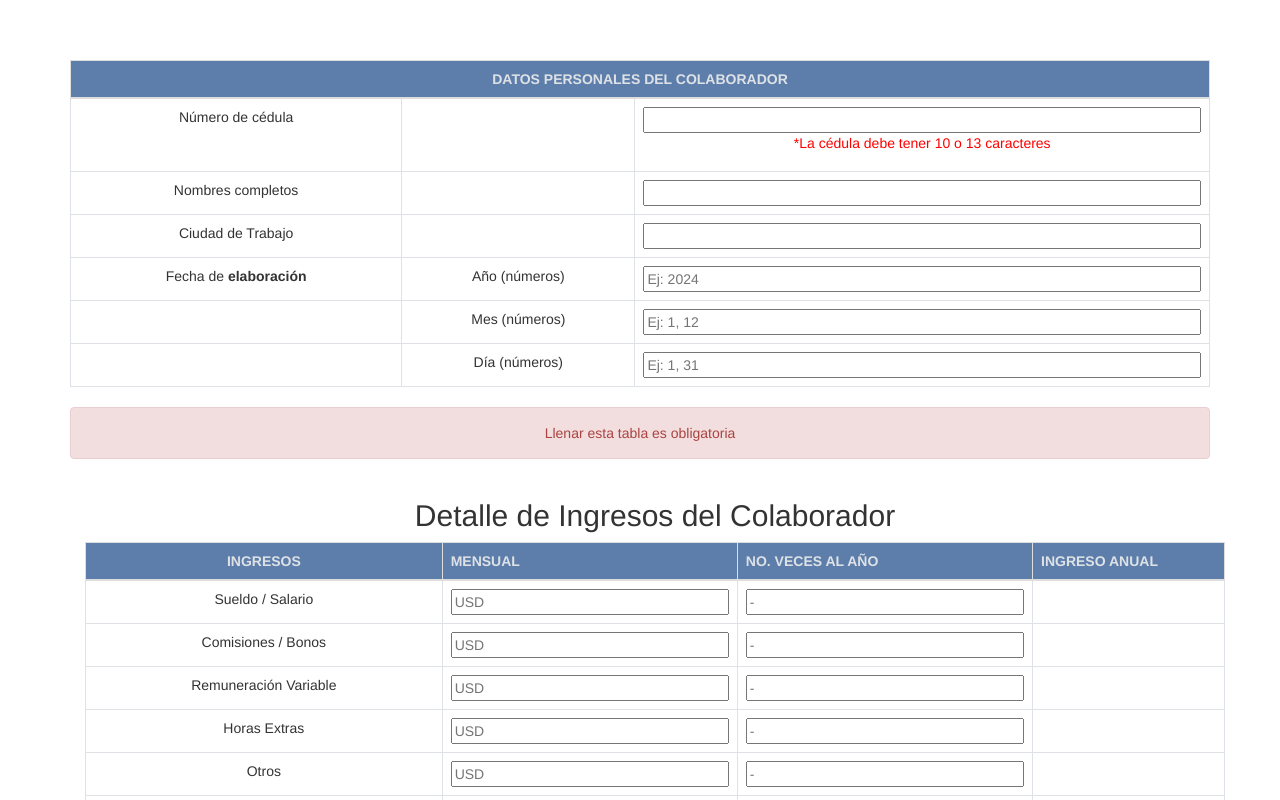
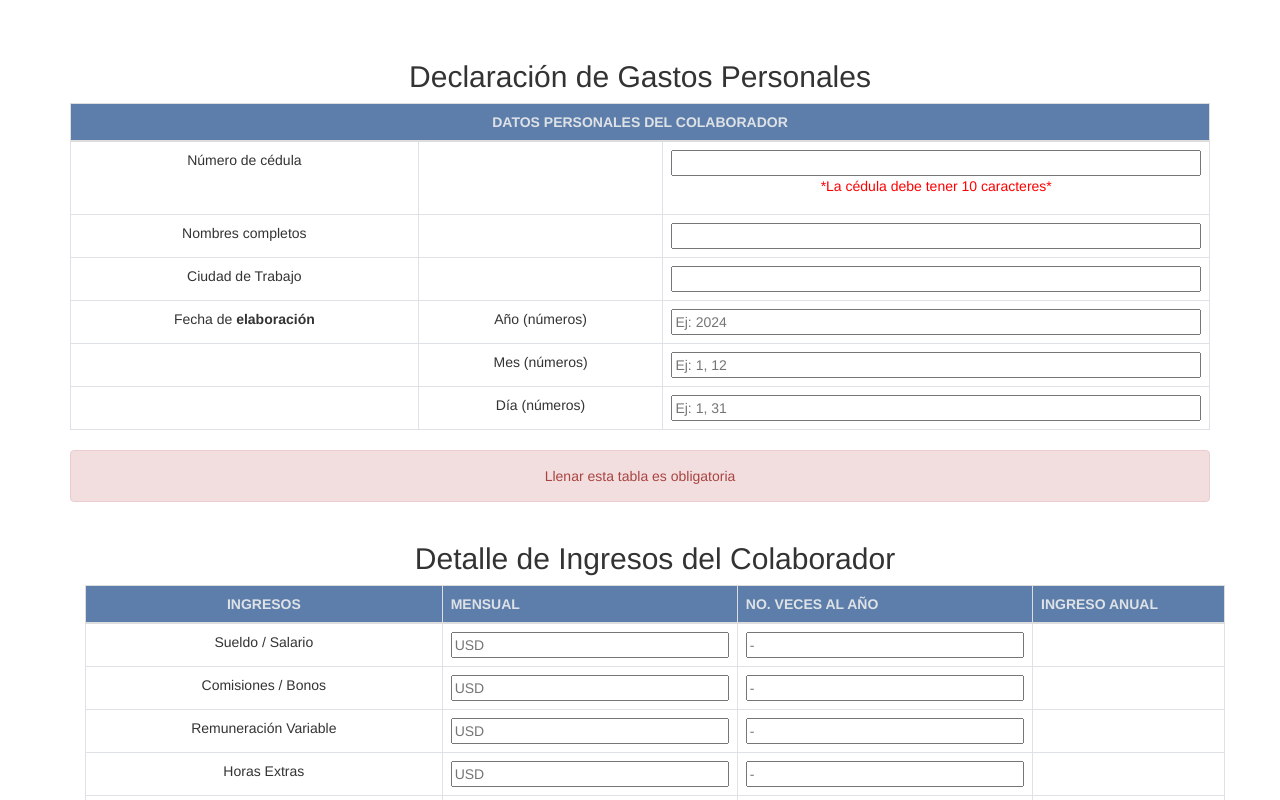
Before and after one commit to DanisonEdiel/gastospersonales, a Vue app: page / in a window 1280 px wide. Shown: the top 800 px of the page. Built offline with nearby package versions, Linux system fonts and the light colour scheme; what pdfmake would draw is missing.

Commit message:
super final

```diff
--- a/src/components/Gastospersonal.vue
+++ b/src/components/Gastospersonal.vue
@@ -7,7 +7,9 @@ t
     </head>
 
     <body>
+
       <form v-if="mostrarFormulario">
+        <h2>Declaración de Gastos Personales</h2>
         <div class="container">
           <!-- Primera tabla -->
           <table class="table table-bordered" id="datosColaborador">
@@ -30,11 +32,13 @@ t
                     id="cedulaRuc"
                     name="cedulaRuc"
                   />
-                  <p
+                  <!-- <p
                     v-if="cedulaRuc.length !== 10 && cedulaRuc.length !== 13"
-                    class="alerta"
-                  >
-                    *La cédula debe tener 10 o 13 caracteres
+                    class="alerta"> -->
+                    <p
+                    v-if="cedulaRuc.length !== 10"
+                    class="alerta">
+                    *La cédula debe tener 10 caracteres*
                   </p>
                 </td>
               </tr>
```
